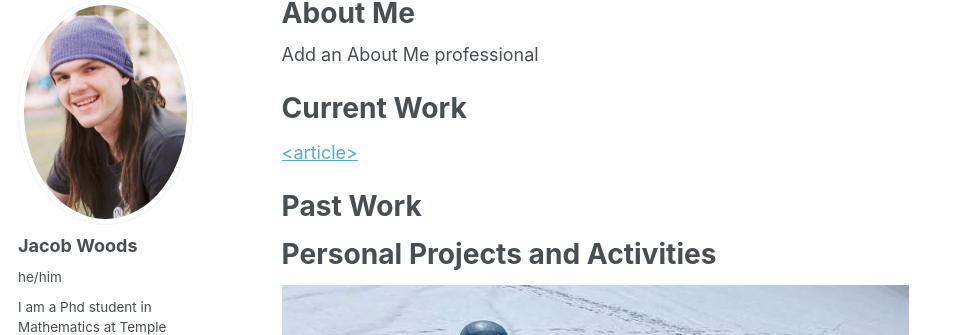
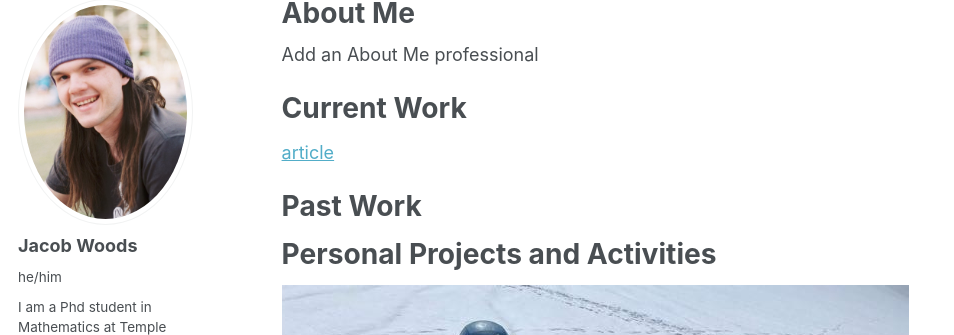
Before and after one commit to JacobWoods/JacobWoods.github.io, a Jekyll site: the page built from _pages/about.md, in a window 1280 px wide and 900 px high. Shown: the part 100-435 px from the top of the window, without its empty margins (0-954 px from the left). Built offline with Jekyll 4.4.1, drawn with Linux system fonts in a browser that asks for light colours; some web fonts are replaced.

Commit message:
Update about.md

```diff
--- a/_pages/about.md
+++ b/_pages/about.md
@@ -12,7 +12,7 @@ Add an About Me professional
 Current Work
 ======
 
-[<article>](<https://www.siam.org/publications/siam-news/articles/predicting-the-spread-and-establishment-potential-of-spotted-lanternflies/>)
+[article](https://www.siam.org/publications/siam-news/articles/predicting-the-spread-and-establishment-potential-of-spotted-lanternflies/)
 
 
 Past Work
```
